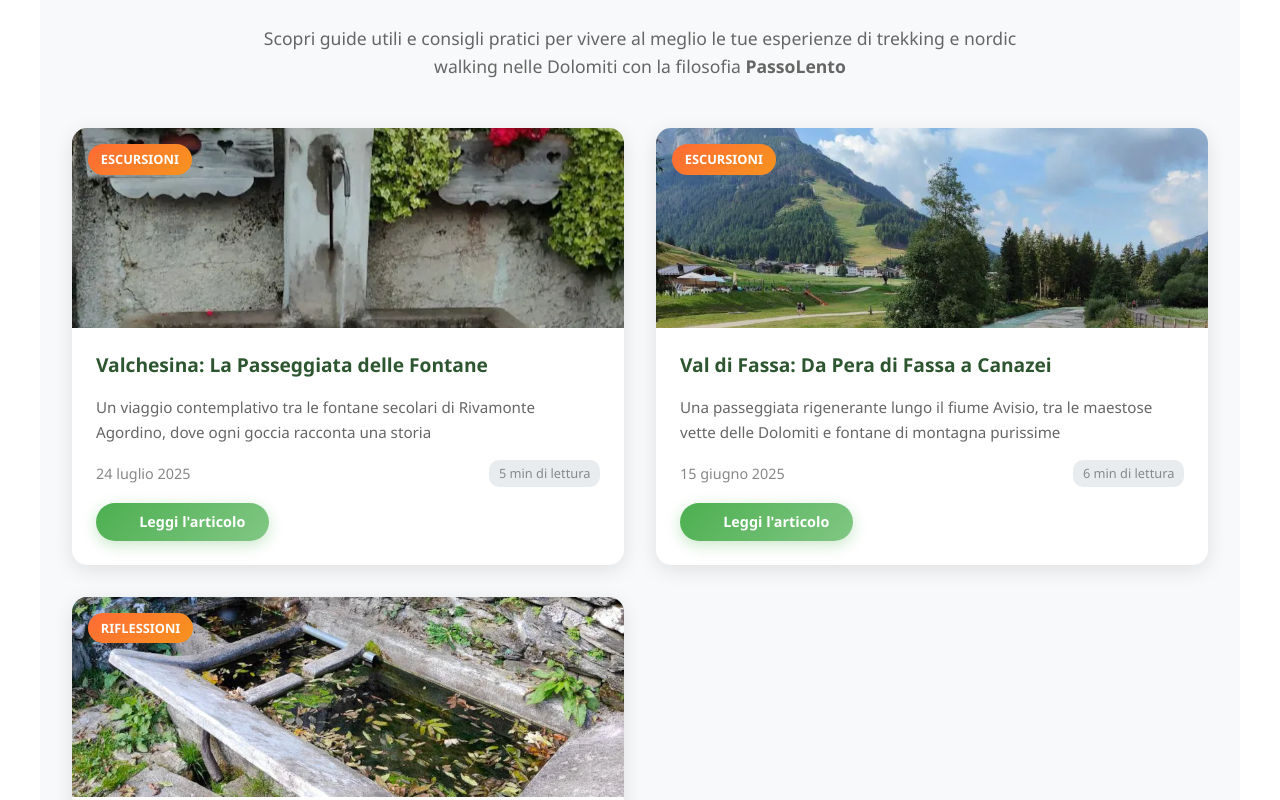
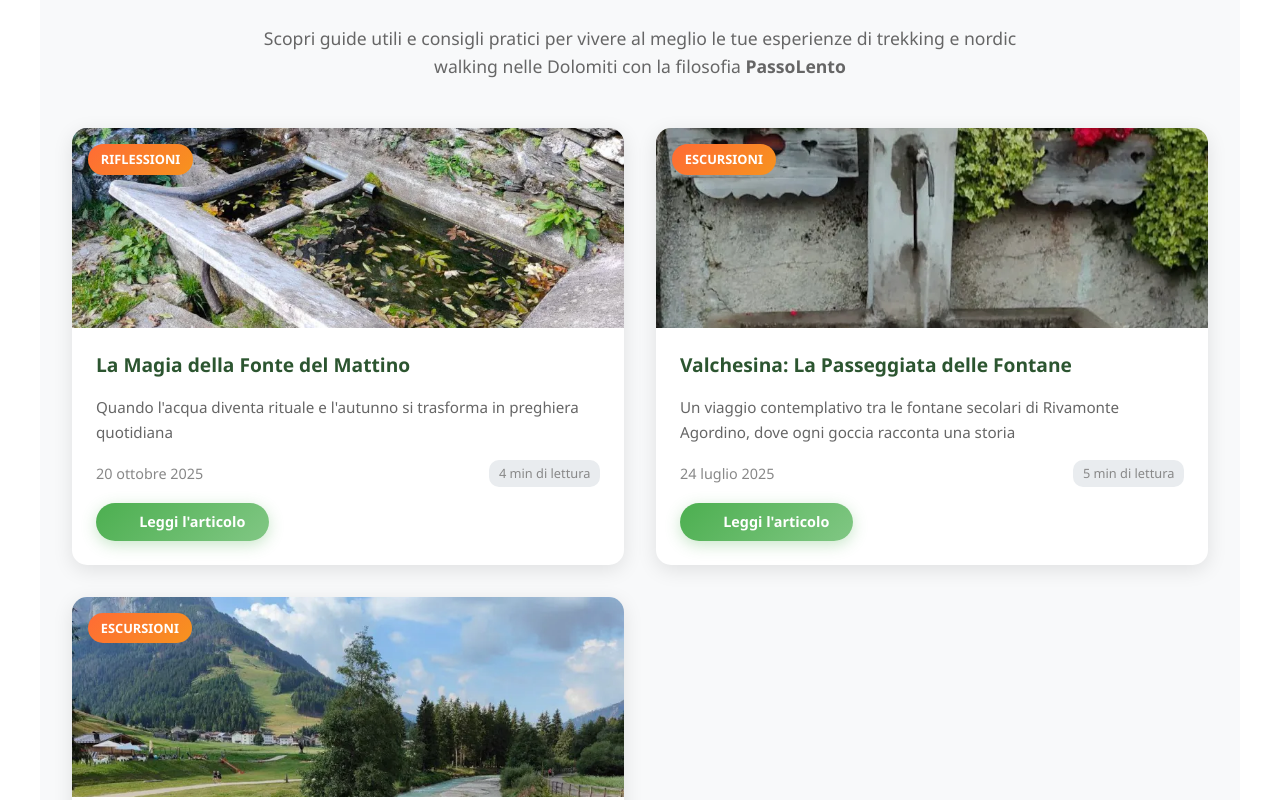
Before and after one commit to fracassi-marco/PassoLento, a Next.js app: page / in a window 1280 px wide. Shown: the part 6140-6940 px from the top of the page. Built offline with nearby package versions, Linux system fonts and the light colour scheme; a web font is replaced by a local one.

Commit message:
Sort blog posts by date in descending order for improved display

```diff
--- a/src/app/blog/page.tsx
+++ b/src/app/blog/page.tsx
@@ -55,7 +55,9 @@
 
           {/* Grid degli articoli */}
           <div className="blog-grid">
-            {filteredPosts.map((post) => (
+            {filteredPosts
+              .sort((a, b) => new Date(b.date).getTime() - new Date(a.date).getTime())
+              .map((post) => (
               <BlogPostCard key={post.id} {...post} />
             ))}
           </div>
--- a/src/app/page.tsx
+++ b/src/app/page.tsx
@@ -309,7 +309,9 @@
           </div>
 
           <div className="blog-grid">
-              {blogPosts.map((post) => (
+              {blogPosts
+                .sort((a, b) => new Date(b.date).getTime() - new Date(a.date).getTime())
+                .map((post) => (
                 <BlogPostCard key={post.id} {...post} />
               ))}
           </div>
```
